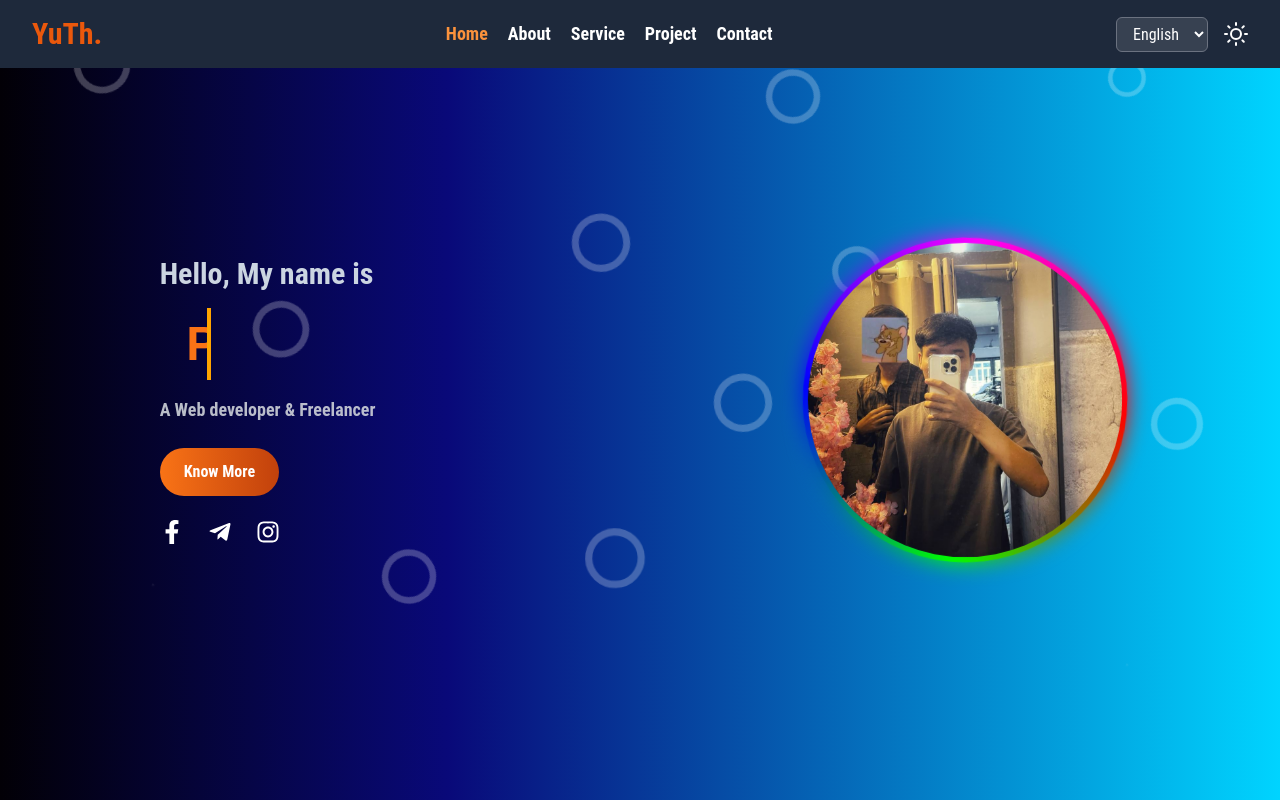
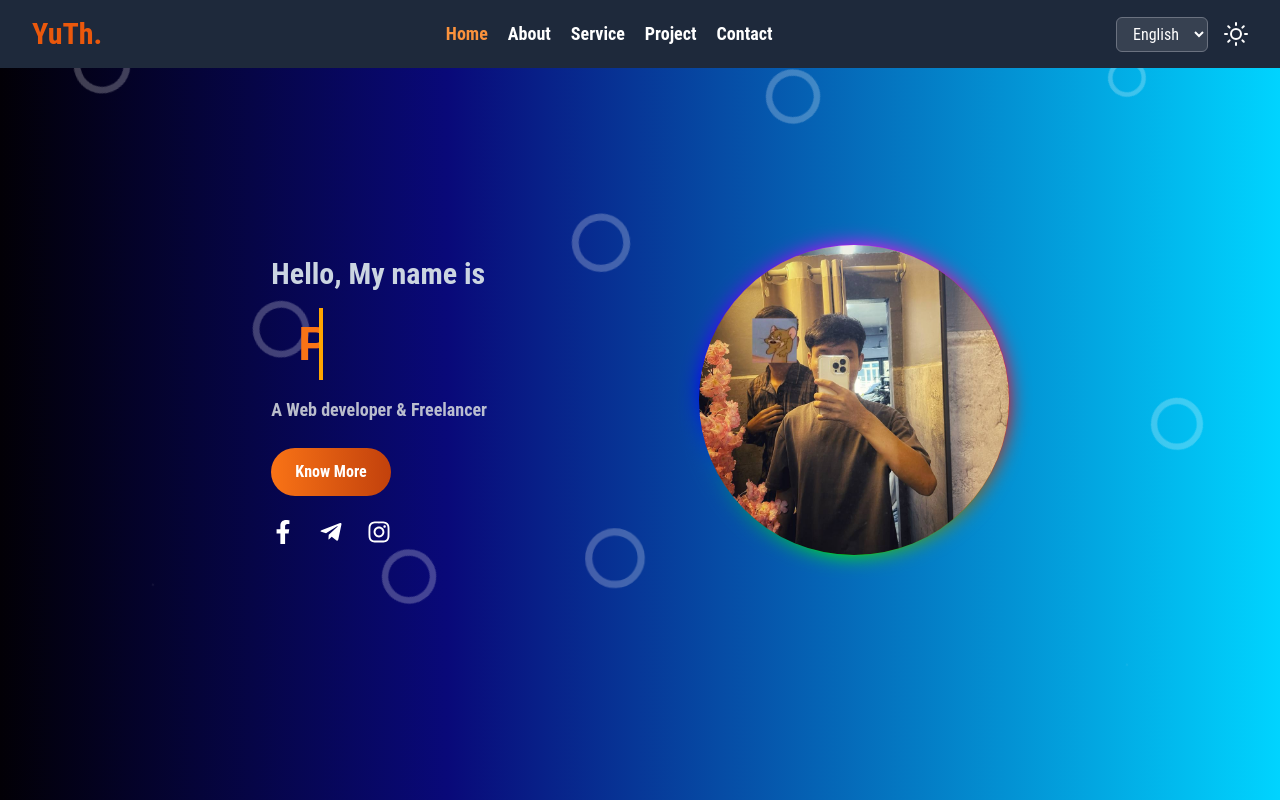
Before and after one commit to yuth04/my-portfolio, a React (Vite) app: page / in a window 1280 px wide. Shown: the top 800 px of the page. Built offline with nearby package versions, Linux system fonts and the light colour scheme.

Commit message:
fixed code

```diff
--- a/src/components/Hero.jsx
+++ b/src/components/Hero.jsx
@@ -1,47 +1,38 @@
 import React from "react";
 import { FaFacebookF, FaTelegramPlane, FaInstagram } from "react-icons/fa";
 import logo from "../assets/hero/hero.jpg";
-import { ImOpt } from "react-icons/im";
 import { useTranslation } from "react-i18next";
 
 const Hero = () => {
   const { t } = useTranslation();
+
   return (
-    <>
     <section
       id="home"
-        className="px-12 w-full flex flex-col md:flex-row items-center justify-around min-h-screen text-gray-500   duration-300 overflow-x-hidden overflow-y-hidden"
+      className="px-4 sm:px-8 md:px-12 py-20 w-full flex flex-col md:flex-row items-center justify-center gap-10 min-h-screen text-gray-500 duration-300 overflow-x-hidden"
     >
-        {/* hero background */}
+      {/* keep your background exactly as is */}
       <div className="wrapper">
         <div className="box">
-            <div></div>
-            <div></div>
-            <div></div>
-            <div></div>
-            <div></div>
-            <div></div>
-            <div></div>
-            <div></div>
-            <div></div>
-            <div></div>
-            <div></div>
-            <div></div>
+          <div></div><div></div><div></div><div></div><div></div><div></div>
+          <div></div><div></div><div></div><div></div><div></div><div></div>
         </div>
       </div>
-        <div className="max-w-full">
-          <p data-aos="fade-right" className="text-3xl text-slate-300 font-semibold">
+
+      {/* text content */}
+      <div className="max-w-full text-center md:text-left">
+        <p data-aos="fade-right" className="text-2xl sm:text-3xl text-slate-300 font-semibold">
           {t("hero.des_name")}
         </p>
         <h2
           data-aos="fade-right"
-            className="typing py-3 mt-4 text-4xl md:text-5xl font-bold text-orange-500"
+          className="typing py-3 mt-4 text-3xl sm:text-4xl md:text-5xl font-bold text-orange-500"
         >
           &nbsp;&nbsp;{t("hero.name")}
         </h2>
         <p
           data-aos="fade-left"
-            className="text-lg mt-4 text-gray-300 animate-pulse  font-semibold"
+          className="text-base sm:text-lg mt-4 text-gray-300 animate-pulse font-semibold"
         >
           {t("hero.carrer")}
         </p>
@@ -52,14 +43,15 @@ const Hero = () => {
         >
           {t("hero.btn_know")}
         </a>
+
         {/* social media links */}
-          <div data-aos="zoom-in-up" className="mt-6 flex space-x-6 text-2xl">
+        <div data-aos="zoom-in-up" className="mt-6 flex justify-center md:justify-start space-x-6 text-2xl">
           <a
             href="https://www.facebook.com/share/16nUbygATd/?mibextid=wwXIfr"
             target="_blank"
             rel="noopener noreferrer"
             aria-label="Facebook"
-              className="text-white hover:text-orange-600 dark:hover:text-blue-500  transition duration-300 hover:translate-y-[-2px]"
+            className="text-white hover:text-orange-600 dark:hover:text-blue-500 transition duration-300 hover:-translate-y-1"
           >
             <FaFacebookF />
           </a>
@@ -68,7 +60,7 @@ const Hero = () => {
             target="_blank"
             rel="noopener noreferrer"
             aria-label="Telegram"
-              className="text-white hover:text-orange-600 dark:hover:text-blue-500  transition duration-300 hover:translate-y-[-2px]"
+            className="text-white hover:text-orange-600 dark:hover:text-blue-500 transition duration-300 hover:-translate-y-1"
           >
             <FaTelegramPlane />
           </a>
@@ -77,26 +69,26 @@ const Hero = () => {
             target="_blank"
             rel="noopener noreferrer"
             aria-label="Instagram"
-              className="text-white hover:text-orange-600 dark:hover:text-blue-500  transition duration-300 hover:translate-y-[-2px]"
+            className="text-white hover:text-orange-600 dark:hover:text-blue-500 transition duration-300 hover:-translate-y-1"
           >
             <FaInstagram />
           </a>
         </div>
       </div>
 
+      {/* profile image */}
       <div
         data-aos="zoom-out"
-          className="pulse-wrapper mt-10 md:mt-0 md:ml-10"
+        className="pulse-wrapper w-[180px] sm:w-[210px] md:w-[310px] h-[180px] sm:h-[210px] md:h-[310px] mt-10 md:mt-0"
       >
         <div className="border-ring"></div>
         <img
-            className="rounded-full w-64 h-64 object-cover"
+          className="rounded-full w-full h-full object-cover"
           src={logo}
           alt="Yuth"
         />
       </div>
     </section>
-    </>
   );
 };
 
--- a/src/styles/index.css
+++ b/src/styles/index.css
@@ -34,16 +34,15 @@ h4 {
 }
 .pulse-wrapper {
   position: relative;
-  width: 310px;
-  height: 310px;
-  animation: breathe 4s ease-in-out infinite;
+  /* width: 310px;
+  height: 310px; */
 }
 .pulse-wrapper img {
   position: absolute;
   top: 50%;
   left: 50%;
-  width: 300px;
-  height: 300px;
+  /* width: 300px;
+  height: 300px; */
   border-radius: 50%;
   object-fit: cover;
   z-index: 10;
@@ -57,15 +56,7 @@ h4 {
     transform: rotate(360deg);
   }
 }
-@keyframes breathe {
-  0%,
-  100% {
-    transform: scale(1);
-  }
-  50% {
-    transform: scale(1.05);
-  }
-}
+
 .typing {
   overflow: hidden;
   white-space: nowrap;
```
Lines whose indentation alone changed are shown as unchanged.
